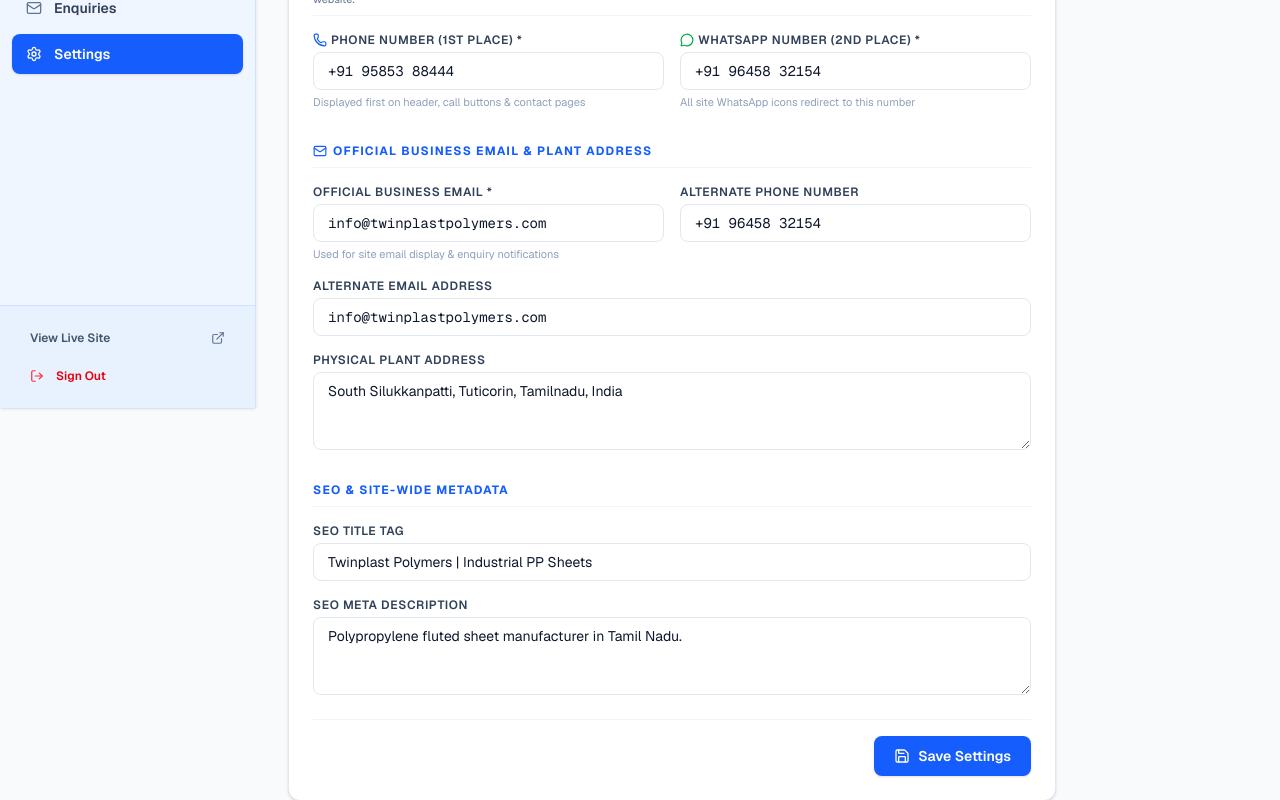
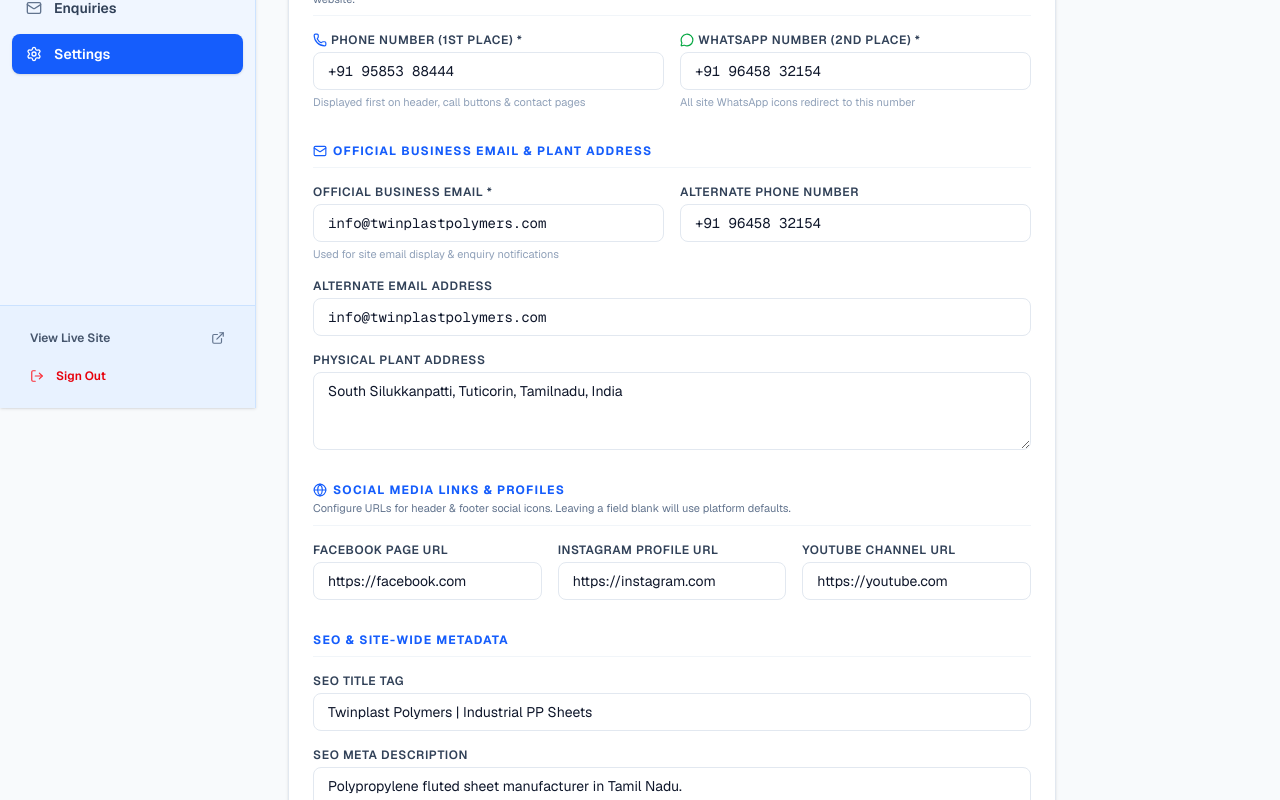
Before and after one commit to twinplastpolymers-max/twinplast-website, a Next.js app: page /admin/settings in a window 1280 px wide. Shown: the part 392-1192 px from the top of the page. Built offline with nearby package versions, Linux system fonts and the light colour scheme; no server answers; the database is empty.

Commit message:
fix: resolve public WhatsApp visibility issue and add dynamic social links configuration in admin settings

```diff
--- a/app/(public)/layout.tsx
+++ b/app/(public)/layout.tsx
@@ -20,6 +20,8 @@
   let products: Array<{ title: string; slug: string }> = [];
   let solutions: Array<{ id: string; title: string }> = [];
 
+  let socialLinks: { facebook?: string; instagram?: string; youtube?: string; whatsapp?: string } = {};
+
   try {
     const supabase = await createClient();
     const [{ data: settingRes }, { data: productRes }, { data: industryRes }] = await Promise.all([
@@ -39,16 +41,35 @@
     if (settingRes) {
       const settings = settingRes as Array<{ key: string; value: unknown }>;
       const pPhone = settings.find((s) => s.key === 'primary_phone' || s.key === 'public_phone')?.value;
-      const waPhone = settings.find((s) => s.key === 'whatsapp_number' || s.key === 'whatsapp')?.value;
+      const waPhone = settings.find((s) => s.key === 'whatsapp_number' || s.key === 'public_whatsapp' || s.key === 'whatsapp')?.value;
       const sPhone = settings.find((s) => s.key === 'secondary_phone' || s.key === 'alternate_phone')?.value;
       const pEmail = settings.find((s) => s.key === 'official_email' || s.key === 'primary_email' || s.key === 'public_email')?.value;
       const pAddr = settings.find((s) => s.key === 'public_address')?.value;
 
+      const socObj = (settings.find((s) => s.key === 'social_links')?.value || {}) as Record<string, string>;
+      const fb = typeof socObj.facebook === 'string' ? socObj.facebook : (settings.find((s) => s.key === 'facebook_url')?.value as string || '');
+      const ig = typeof socObj.instagram === 'string' ? socObj.instagram : (settings.find((s) => s.key === 'instagram_url')?.value as string || '');
+      const yt = typeof socObj.youtube === 'string' ? socObj.youtube : (settings.find((s) => s.key === 'youtube_url')?.value as string || '');
+
       if (typeof pPhone === 'string' && pPhone.trim()) publicPhone = pPhone.trim();
-      if (typeof waPhone === 'string' && waPhone.trim()) whatsappNumber = waPhone.trim();
+
+      if (typeof waPhone === 'string' && waPhone.trim()) {
+        whatsappNumber = waPhone.trim();
+      } else if (typeof socObj.whatsapp_number === 'string' && socObj.whatsapp_number.trim()) {
+        whatsappNumber = socObj.whatsapp_number.trim();
+      } else if (typeof socObj.whatsapp === 'string' && socObj.whatsapp.trim()) {
+        whatsappNumber = socObj.whatsapp.trim();
+      }
+
       if (typeof sPhone === 'string' && sPhone.trim()) secondaryPhone = sPhone.trim();
       if (typeof pEmail === 'string' && pEmail.trim()) publicEmail = pEmail.trim();
       if (typeof pAddr === 'string' && pAddr.trim()) publicAddress = pAddr.trim();
+
+      socialLinks = {
+        facebook: fb.trim(),
+        instagram: ig.trim(),
+        youtube: yt.trim(),
+      };
     }
   } catch {
     // Keep empty state if settings fetch fails
@@ -61,6 +82,7 @@
         secondaryPhone={secondaryPhone}
         whatsappNumber={whatsappNumber}
         publicEmail={publicEmail}
+        socialLinks={socialLinks}
         products={products}
         solutions={solutions}
       />
--- a/components/admin/SettingsManager.tsx
+++ b/components/admin/SettingsManager.tsx
@@ -1,7 +1,7 @@
 'use client';
 
 import { useState } from 'react';
-import { Save, ShieldAlert, CheckCircle2, Loader2, Phone, Mail, Building, MessageCircle } from 'lucide-react';
+import { Save, ShieldAlert, CheckCircle2, Loader2, Phone, Mail, Building, MessageCircle, Globe } from 'lucide-react';
 import { createClient } from '@/lib/supabase/client';
 import { useToast } from '@/components/ui/Toast';
 
@@ -44,6 +44,18 @@
   const [alternatePhone, setAlternatePhone] = useState<string>((getSettingVal('alternate_phone', '+91 96458 32154')) as string);
   const [alternateEmail, setAlternateEmail] = useState<string>((getSettingVal('alternate_email', 'info@twinplastpolymers.com')) as string);
 
+  // Social Media Links
+  const initialSocial = (getSettingVal('social_links', {}) || {}) as Record<string, string>;
+  const [facebookUrl, setFacebookUrl] = useState<string>(
+    (initialSocial.facebook || getSettingVal('facebook_url', 'https://facebook.com')) as string
+  );
+  const [instagramUrl, setInstagramUrl] = useState<string>(
+    (initialSocial.instagram || getSettingVal('instagram_url', 'https://instagram.com')) as string
+  );
+  const [youtubeUrl, setYoutubeUrl] = useState<string>(
+    (initialSocial.youtube || getSettingVal('youtube_url', 'https://youtube.com')) as string
+  );
+
   // JSON website_metadata
   const meta = getSettingVal('website_metadata', {}) as Record<string, string>;
   const [seoTitle, setSeoTitle] = useState<string>(meta.title || 'Twinplast Polymers | Industrial PP Sheets');
@@ -73,6 +85,7 @@
       { key: 'public_phone', value: cleanPrimaryPhone },
       { key: 'primary_phone', value: cleanPrimaryPhone },
       { key: 'whatsapp_number', value: cleanWhatsappNumber },
+      { key: 'public_whatsapp', value: cleanWhatsappNumber },
       { key: 'secondary_phone', value: cleanWhatsappNumber || alternatePhone.trim() },
       { key: 'public_email', value: cleanOfficialEmail },
       { key: 'primary_email', value: cleanOfficialEmail },
@@ -80,6 +93,19 @@
       { key: 'alternate_phone', value: alternatePhone.trim() },
       { key: 'alternate_email', value: alternateEmail.trim() },
       { key: 'public_address', value: publicAddress.trim() },
+      { key: 'facebook_url', value: facebookUrl.trim() },
+      { key: 'instagram_url', value: instagramUrl.trim() },
+      { key: 'youtube_url', value: youtubeUrl.trim() },
+      {
+        key: 'social_links',
+        value: {
+          facebook: facebookUrl.trim(),
+          instagram: instagramUrl.trim(),
+          youtube: youtubeUrl.trim(),
+          whatsapp: cleanWhatsappNumber ? `https://wa.me/${cleanWhatsappNumber.replace(/[^+\d]/g, '').replace('+', '')}` : '',
+          whatsapp_number: cleanWhatsappNumber,
+        },
+      },
       { key: 'website_metadata', value: { title: seoTitle.trim(), description: seoDescription.trim() } },
       { key: 'business_info', value: { established: established.trim() } },
     ];
@@ -310,6 +336,66 @@
           </div>
         </div>
 
+        {/* Social Media Links Section */}
+        <div className="space-y-4 pt-2">
+          <div className="border-b border-slate-100 dark:border-slate-900 pb-2">
+            <h2 className="text-xs font-bold uppercase tracking-widest text-blue-600 dark:text-blue-400 flex items-center gap-1.5">
+              <Globe className="w-3.5 h-3.5" />
+              <span>Social Media Links &amp; Profiles</span>
+            </h2>
+            <p className="text-[11px] text-slate-500 dark:text-slate-400 mt-0.5">
+              Configure URLs for header &amp; footer social icons. Leaving a field blank will use platform defaults.
+            </p>
+          </div>
+
+          <div className="grid grid-cols-1 sm:grid-cols-3 gap-4">
+            <div>
+              <label htmlFor="facebook-url" className="block text-xs font-semibold text-slate-700 dark:text-slate-300 uppercase tracking-wider">
+                Facebook Page URL
+              </label>
+              <input
+                id="facebook-url"
+                type="url"
+                value={facebookUrl}
+                onChange={(e) => setFacebookUrl(e.target.value)}
+                placeholder="https://facebook.com"
+                disabled={isSaving}
+                className="mt-1 block w-full rounded-lg border border-slate-200 bg-white px-3.5 py-2 text-sm text-slate-900 focus:border-blue-500 focus:outline-none dark:border-slate-800 dark:bg-slate-950 dark:text-white"
+              />
+            </div>
+
+            <div>
+              <label htmlFor="instagram-url" className="block text-xs font-semibold text-slate-700 dark:text-slate-300 uppercase tracking-wider">
+                Instagram Profile URL
+              </label>
+              <input
+                id="instagram-url"
+                type="url"
+                value={instagramUrl}
+                onChange={(e) => setInstagramUrl(e.target.value)}
+                placeholder="https://instagram.com"
+                disabled={isSaving}
+                className="mt-1 block w-full rounded-lg border border-slate-200 bg-white px-3.5 py-2 text-sm text-slate-900 focus:border-blue-500 focus:outline-none dark:border-slate-800 dark:bg-slate-950 dark:text-white"
+              />
+            </div>
+
+            <div>
+              <label htmlFor="youtube-url" className="block text-xs font-semibold text-slate-700 dark:text-slate-300 uppercase tracking-wider">
+                YouTube Channel URL
+              </label>
+              <input
+                id="youtube-url"
+                type="url"
+                value={youtubeUrl}
+                onChange={(e) => setYoutubeUrl(e.target.value)}
+                placeholder="https://youtube.com"
+                disabled={isSaving}
+                className="mt-1 block w-full rounded-lg border border-slate-200 bg-white px-3.5 py-2 text-sm text-slate-900 focus:border-blue-500 focus:outline-none dark:border-slate-800 dark:bg-slate-950 dark:text-white"
+              />
+            </div>
+          </div>
+        </div>
+
         {/* SEO Metadata */}
         <div className="space-y-4 pt-2">
           <h2 className="text-xs font-bold uppercase tracking-widest text-blue-600 dark:text-blue-400 border-b border-slate-100 dark:border-slate-900 pb-2">
--- a/components/shared/Header.tsx
+++ b/components/shared/Header.tsx
@@ -11,6 +11,11 @@
   secondaryPhone?: string;
   whatsappNumber?: string;
   publicEmail?: string;
+  socialLinks?: {
+    facebook?: string;
+    instagram?: string;
+    youtube?: string;
+  };
   products?: Array<{ title: string; slug: string }>;
   solutions?: Array<{ id: string; title: string }>;
 }
@@ -40,7 +45,7 @@
   </svg>
 );
 
-export function Header({ publicPhone, secondaryPhone, whatsappNumber, publicEmail, products, solutions }: HeaderProps) {
+export function Header({ publicPhone, secondaryPhone, whatsappNumber, publicEmail, socialLinks, products, solutions }: HeaderProps) {
   const [isOpen, setIsOpen] = useState(false);
   const [hoveredNav, setHoveredNav] = useState<'products' | 'solutions' | null>(null);
   const [mobileExpanded, setMobileExpanded] = useState<{ products: boolean; solutions: boolean }>({
@@ -65,28 +70,36 @@
     return pathname === href || pathname.startsWith(`${href}/`);
   };
 
-  const socialLinks = [
+  const fbUrl = socialLinks?.facebook?.trim() || 'https://facebook.com';
+  const igUrl = socialLinks?.instagram?.trim() || 'https://instagram.com';
+  const ytUrl = socialLinks?.youtube?.trim() || 'https://youtube.com';
+
+  const socialLinksList = [
     {
       label: 'Facebook',
-      href: 'https://facebook.com',
+      href: fbUrl,
       icon: <FacebookIcon />,
       hoverColor: 'hover:bg-[#1877F2]',
     },
     {
       label: 'Instagram',
-      href: 'https://instagram.com',
+      href: igUrl,
       icon: <InstagramIcon />,
       hoverColor: 'hover:bg-[#E1306C]',
     },
-    {
-      label: 'WhatsApp',
-      href: cleanWaNumber ? `https://wa.me/${cleanWaNumber}` : 'https://wa.me/',
-      icon: <WhatsAppIcon />,
-      hoverColor: 'hover:bg-[#25D366]',
-    },
+    ...(cleanWaNumber
+      ? [
+          {
+            label: 'WhatsApp',
+            href: `https://wa.me/${cleanWaNumber}`,
+            icon: <WhatsAppIcon />,
+            hoverColor: 'hover:bg-[#25D366]',
+          },
+        ]
+      : []),
     {
       label: 'YouTube',
-      href: 'https://youtube.com',
+      href: ytUrl,
       icon: <YouTubeIcon />,
       hoverColor: 'hover:bg-[#FF0000]',
     },
@@ -100,7 +113,7 @@
         <div className="mx-auto flex h-9 max-w-7xl items-center justify-between px-4 sm:px-6 lg:px-8">
 
           {/* Left: contact info (Phone 1st, WhatsApp 2nd, Email 3rd) */}
-          <div className="flex items-center gap-2 sm:gap-3 lg:gap-5 text-[11px] font-medium text-white/90 min-w-0 flex-shrink">
+          <div className="flex items-center gap-2 sm:gap-4 lg:gap-5 text-[10px] sm:text-[11px] font-medium text-white/90 overflow-x-auto no-scrollbar">
             {email && (
               <a
                 href={`mailto:${email}`}
@@ -114,11 +127,11 @@
             {phone && (
               <a
                 href={`tel:${cleanPhone}`}
-                className="flex items-center gap-1.5 hover:text-white transition-colors shrink-0"
+                className="flex items-center gap-1 sm:gap-1.5 hover:text-white transition-colors shrink-0"
                 title="Phone Number (1st Place)"
               >
                 <Phone className="w-3 h-3 shrink-0 opacity-80 text-blue-300" />
-                <span className="hidden sm:inline">{phone}</span>
+                <span>{phone}</span>
               </a>
             )}
 
@@ -127,18 +140,18 @@
                 href={`https://wa.me/${cleanWaNumber}`}
                 target="_blank"
                 rel="noopener noreferrer"
-                className="flex items-center gap-1.5 hover:text-white transition-colors shrink-0 opacity-90 hover:opacity-100"
+                className="flex items-center gap-1 sm:gap-1.5 hover:text-white transition-colors shrink-0 opacity-90 hover:opacity-100"
                 title="WhatsApp (2nd Place)"
               >
                 <WhatsAppIcon />
-                <span className="hidden sm:inline">{waNumber}</span>
+                <span>{waNumber}</span>
               </a>
             )}
           </div>
 
           {/* Right: social icons */}
           <div className="flex items-center gap-1">
-            {socialLinks.map((s) => (
+            {socialLinksList.map((s) => (
               <a
                 key={s.label}
                 href={s.href}
@@ -489,15 +502,15 @@
                     <span>{phone}</span>
                   </a>
                 )}
-                {whatsappNumber && (
+                {waNumber && (
                   <a
-                    href={`https://wa.me/${whatsappNumber.replace(/[^+\d]/g, '').replace('+', '')}`}
+                    href={`https://wa.me/${cleanWaNumber}`}
                     target="_blank"
                     rel="noopener noreferrer"
                     className="flex items-center gap-1.5 text-xs font-semibold text-emerald-700 hover:text-emerald-800"
                   >
                     <MessageCircle className="w-3 h-3 text-emerald-600" />
-                    <span>WhatsApp: {whatsappNumber}</span>
+                    <span>WhatsApp: {waNumber}</span>
                   </a>
                 )}
                 {email && (
@@ -513,7 +526,7 @@
 
               {/* Social links in mobile menu */}
               <div className="flex items-center justify-center gap-3 pt-1">
-                {socialLinks.map((s) => (
+                {socialLinksList.map((s) => (
                   <a
                     key={s.label}
                     href={s.href}
```
Also changed, not shown: 1 other file (tests, documents, lock files or other folders).
